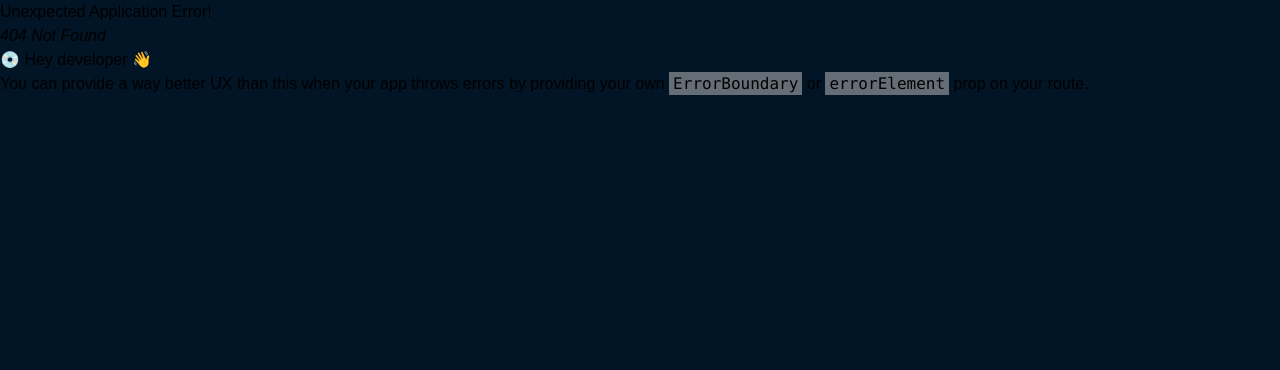
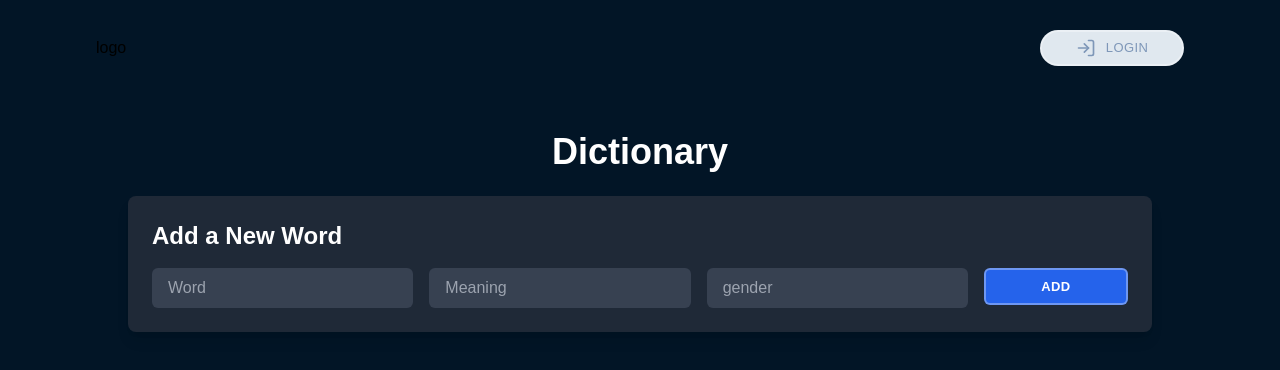
Before and after one commit to lukaChikashvili/taro, a React (Vite) app in the folder frontend/: page /dictionary/1 in a window 1280 px wide. Before the commit this address had no page. Shown: the top 370 px of the page. Built offline with nearby package versions, Linux system fonts and the light colour scheme; no server answers; a web font is replaced by a local one.

Commit message:
add words in database

```diff
--- a/frontend/redux/constants.js
+++ b/frontend/redux/constants.js
@@ -2,4 +2,4 @@ export const BASE_URL = "http://localhost:5000"
 export const USERS_URL = `${BASE_URL}/api`;
 export const UPLOAD_URL = `${BASE_URL}/api/upload`;
 export const BOOK_URL = `${BASE_URL}/api/books`;
-export const DICT_URL = `{${BASE_URL}/api/dictionary`;
+export const DICT_URL = `${BASE_URL}/api/dictionary`;
--- a/frontend/src/components/Dictionary.jsx
+++ b/frontend/src/components/Dictionary.jsx
@@ -1,4 +1,7 @@
 import React, { useState } from 'react'
+import { useCreateWordMutation } from '../../redux/api/dictSlice';
+import { useAllLanguagesQuery, useGetSpecificBookQuery, useGetSpecificLangQuery } from '../../redux/api/languageSlice';
+import { useParams } from 'react-router';
 
 
 const Dictionary = () => {
@@ -6,7 +9,28 @@ const Dictionary = () => {
   const [meaning, setMeaning] = useState("");
   const [gender, setGender] = useState("");
 
+
+
+  const [createWord] = useCreateWordMutation();
+
+
+  const { id: langId } = useParams();
+  const { data: allLangs } = useGetSpecificLangQuery(langId);
+
 const handleAddWord = async () => {
+
+      try {
+          const language = allLangs;
+          console.log(language)
+
+
+        const res = await createWord({word, meaning, gender, language}).unwrap();
+        console.log(res);
+
+      } catch (error) {
+        console.log(error)
+      }
+
 
 }
   return (
--- a/frontend/src/components/LangHub.jsx
+++ b/frontend/src/components/LangHub.jsx
@@ -51,7 +51,7 @@ const LangHub = () => {
           <Link className="flex items-center text-xl gap-4">
             <Book />Books
           </Link>
-          <Link to={`/langhub/${allLangs?.name}/dictionary`} className="flex items-center text-xl gap-4">
+          <Link to={`/dictionary/${allLangs?._id}`} className="flex items-center text-xl gap-4">
             <BookA />Dictionary
           </Link>
           <Link className="flex items-center text-xl gap-4">
--- a/frontend/src/main.jsx
+++ b/frontend/src/main.jsx
@@ -26,7 +26,7 @@ const router = createBrowserRouter(
 
       <Route path = '/langhub/:name/:id' element = {<LangHub />} />
         <Route path = '/allbooks/:id' element = {<BookDetail />} />
-         <Route path = '/langhub/:name/dictionary' element = {<Dictionary />} />
+         <Route path = '/dictionary/:id' element = {<Dictionary />} />
 
 
 
```
